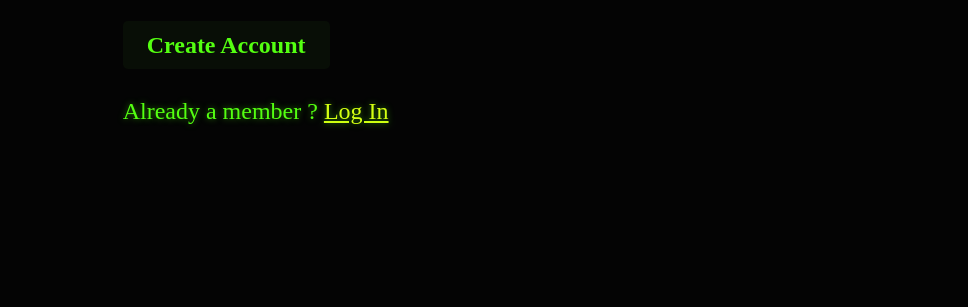
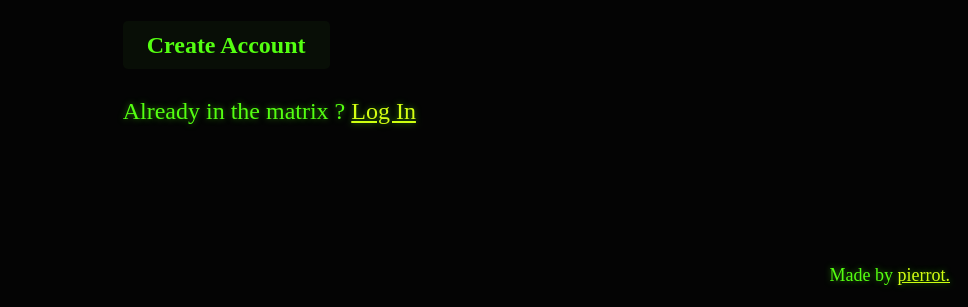
Before and after one commit to pier-rot/odin-signup-form, a plain HTML site: page index.html in a window 1280 px wide. Shown: the part 493-800 px from the top of the page, 312-1280 px from the left. Drawn offline with Linux system fonts and the light colour scheme; a web font is replaced by a local one.

Commit message:
Minor text changes

```diff
--- a/index.html
+++ b/index.html
@@ -37,7 +37,6 @@
                 <p>Who are you ?</p>
                 <form action="" method="post">
                     <fieldset>
-                        <!-- <legend>Who are you?</legend> -->
                         <div id="main-form">
                             <div id="left-form">
                                 <label for="first-name">First Name :</label>
@@ -59,9 +58,12 @@
                         </div>
                     </fieldset>
                     <button id="create-account" type="submit">Create Account</button>
-                    <p>Already a member ? <a href="http://" target="_blank" rel="noopener noreferrer">Log In</a></p>
+                    <p>Already in the matrix ? <a href="login.html" target="_blank" rel="noopener noreferrer">Log In</a></p>
                 </form>
 			</article>
+			<footer>
+				Made by <a href="https://github.com/pier-rot">pierrot.</a>
+			</footer>
 		</main>
 	</body>
 </html>
--- a/style.css
+++ b/style.css
@@ -192,11 +192,17 @@ fieldset {
 	line-height: 1;
 }
 
-#image-credit {
+#image-credit, footer {
 	/* flex: 1; */
 	text-align: center;
 	font-size: 0.75rem;
 	padding: 0.75rem;
+}
+
+footer {
+	position: absolute;
+	bottom: 0px;
+	right: 0px;
 }
 
 a {
```
Also changed, not shown: login.html (added, +11 -0 lines).
